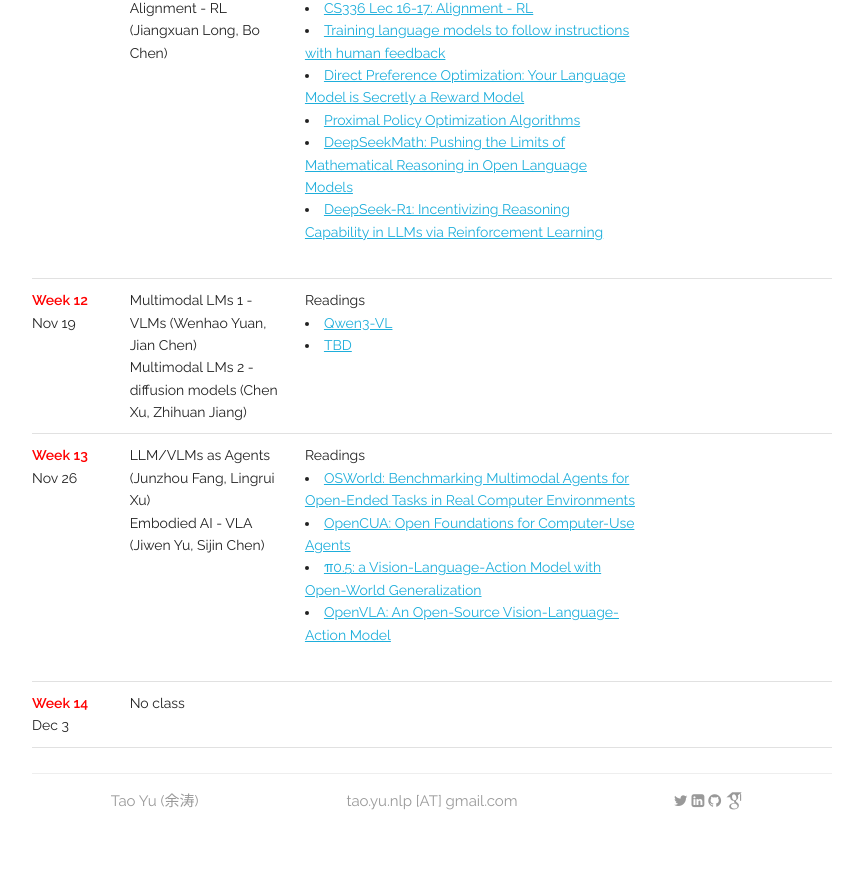
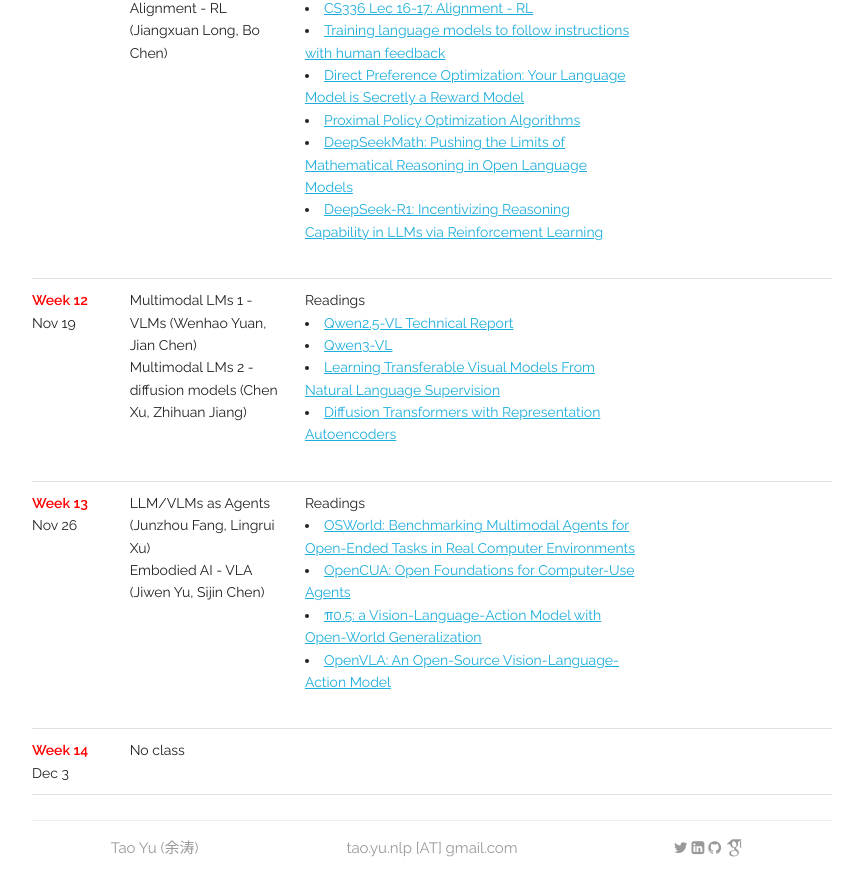
Before and after one commit to taoyds/taoyds.github.io, a Jekyll site: the page built from courses/data8005.md, in a window 1280 px wide and 900 px high, scrolled down 2799 px. Shown: the top 896 px of the window, without its empty margins (208-1071 px from the left). Built offline with Jekyll 4.4.1, drawn with Linux system fonts in a browser that asks for light colours; some web fonts are replaced; before the commit the page ends 3652 px from its top, so only the background shows below that.

Commit message:
Update data8005.yaml

```diff
--- a/_data/courses/data8005.yaml
+++ b/_data/courses/data8005.yaml
@@ -147,8 +147,10 @@
     material:
       - description: Readings
         list:
+          - <a href="https://arxiv.org/abs/2502.13923">Qwen2.5-VL Technical Report</a>
           - <a href="https://github.com/QwenLM/Qwen3-VL">Qwen3-VL</a>
-          - <a href="">TBD</a>
+          - <a href="https://arxiv.org/abs/2103.00020">Learning Transferable Visual Models From Natural Language Supervision</a>
+          - <a href="https://arxiv.org/abs/2510.11690">Diffusion Transformers with Representation Autoencoders</a>
     event:
     due:
   - date: Nov 26
```
